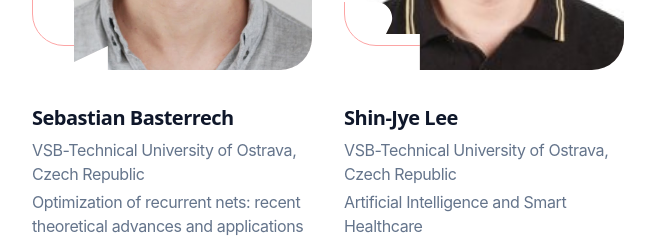
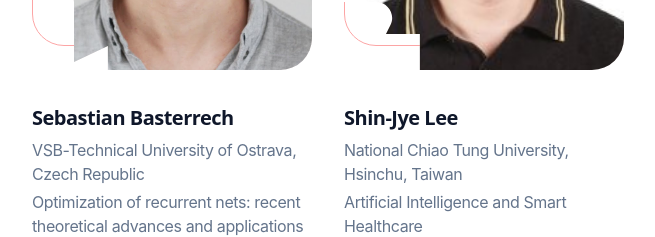
Before and after one commit to w4k2/coros, a Next.js app: page / in a window 1280 px wide. Shown: the part 1700-1937 px from the top of the page, without its empty margins (312-967 px from the left). Built offline with nearby package versions, Linux system fonts and the light colour scheme; some icons are missing; a web font is replaced by a local one.

Commit message:
Speakers typo.

```diff
--- a/src/components/Speakers.jsx
+++ b/src/components/Speakers.jsx
@@ -22,7 +22,7 @@ const days = [
       },
       {
         name: 'Shin-Jye Lee',
-        afiliation: 'VSB-Technical University of Ostrava, Czech Republic',
+        afiliation: 'National Chiao Tung University, Hsinchu, Taiwan',
         role: 'Artificial Intelligence and Smart Healthcare',
         abstract: 'Machine Learning is the core concept of Artificial Intelligence, and Artificial Intelligence is the practical application conducted by Machine Learning. As the advanced development of Machine Learning processes in an aggressive manner, Artificial Intelligence has been popularly applied to address the practical problems in the real world recently, such as Smart Healthcare, Smart Manufacturing, and Fintech. Meanwhile, Artificial Intelligence has a good progression in promoting the wide application of Smart Healthcare in these years, and it effectively provides decision support to enhance the reliability of clinical diagnosis. In addition, it also has a great potential in discovering the hidden symptoms of various diseases. At present, there are a lot of various AI techniques applied to address medical issues. Though they are not completely effective to all medical problems and most of them are still in the research status, the continuing development of Smart Healthcare is promising in the coming future.',
         image: shinJyeLeeImage,
```
